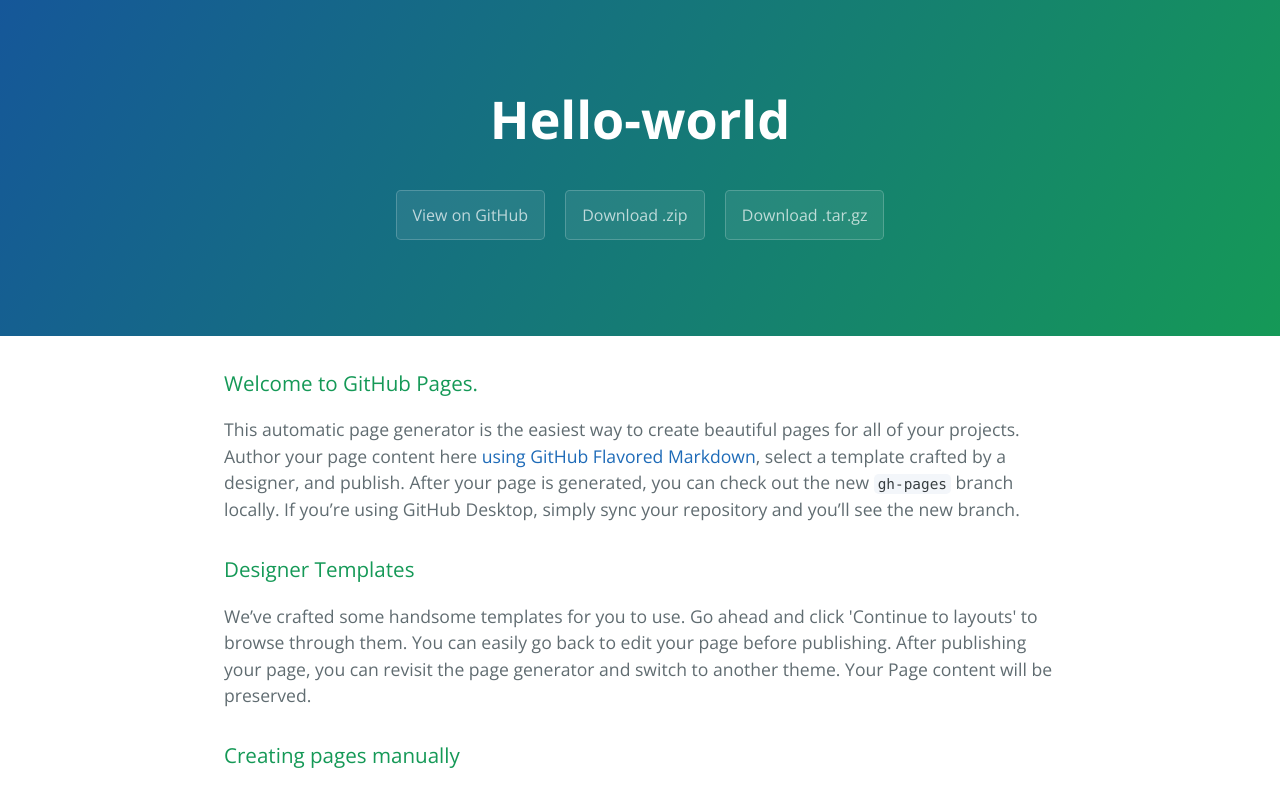
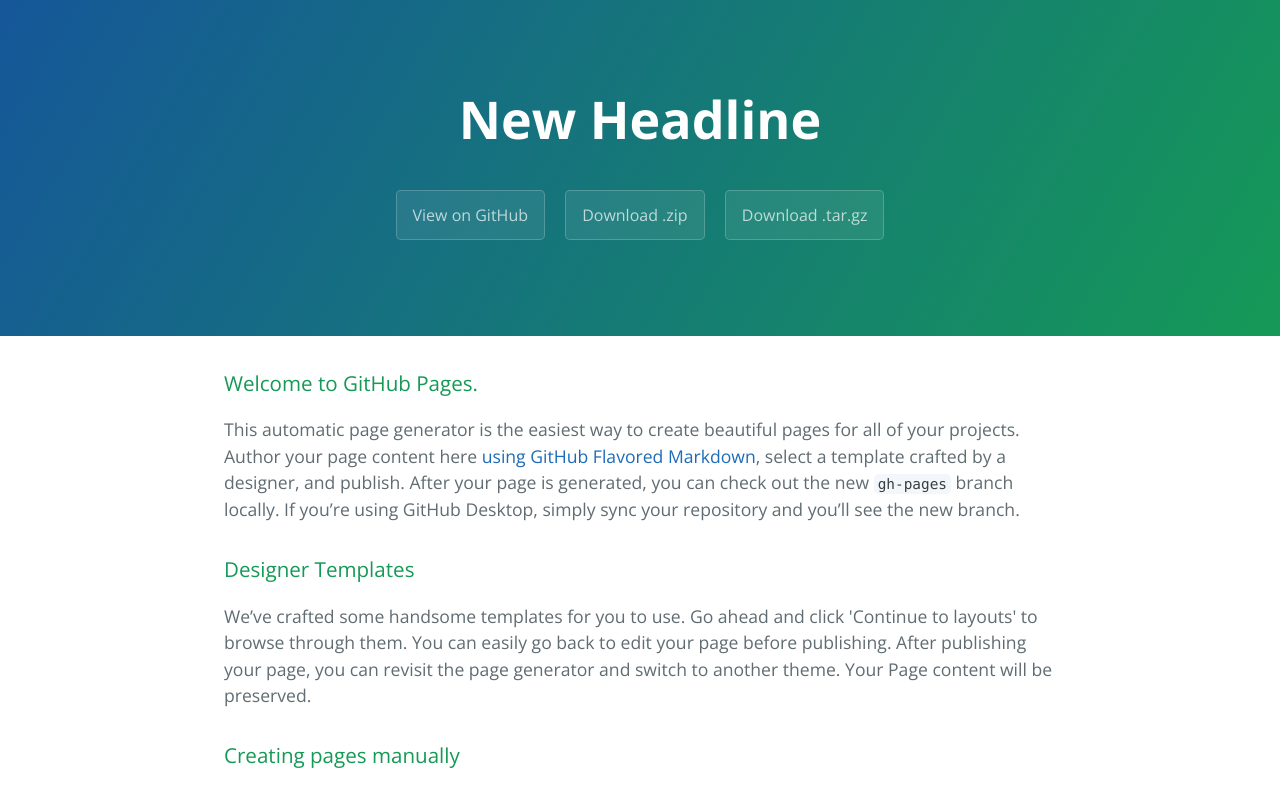
Before and after one commit to weikyle/hello-world, a plain HTML site: page index.html in a window 1280 px wide. Shown: the top 786 px of the page. Drawn offline with nearby package versions, Linux system fonts and the light colour scheme.

Commit message:
1st commit

```diff
--- a/index.html
+++ b/index.html
@@ -11,7 +11,7 @@
   </head>
   <body>
     <section class="page-header">
-      <h1 class="project-name">Hello-world</h1>
+      <h1 class="project-name">New Headline</h1>
       <h2 class="project-tagline"></h2>
       <a href="https://github.com/weikyle/hello-world" class="btn">View on GitHub</a>
       <a href="https://github.com/weikyle/hello-world/zipball/master" class="btn">Download .zip</a>
```
